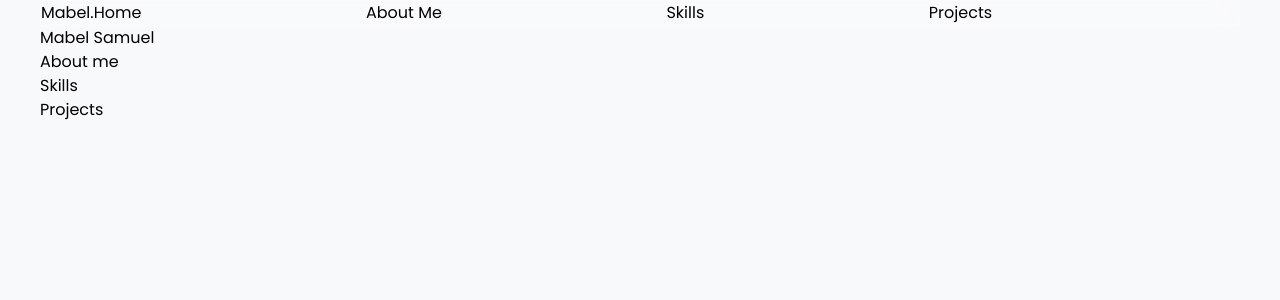
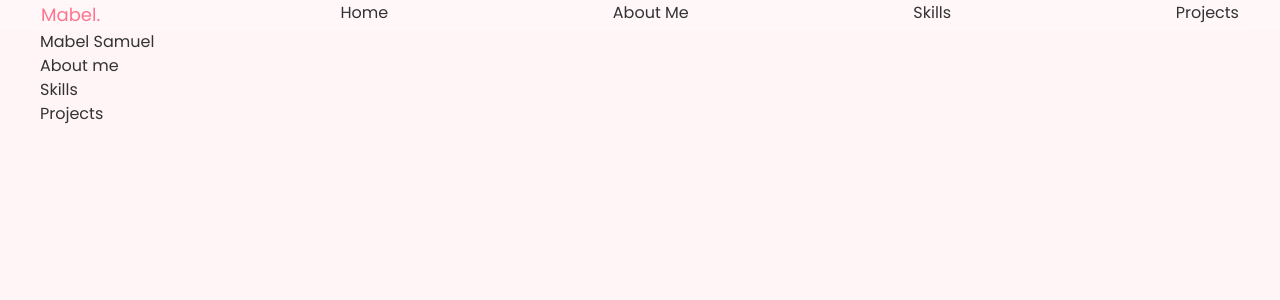
Before and after one commit to MabelSamuel/mabels-portfolio-website, a Next.js app: page / in a window 1280 px wide. Shown: the top 300 px of the page. Built offline with nearby package versions, Linux system fonts and the light colour scheme.

Commit message:
changed the colors

```diff
--- a/src/app/_components/Navbar.jsx
+++ b/src/app/_components/Navbar.jsx
@@ -3,15 +3,19 @@ import { navLinks } from "@/app/_lib/nav-links.js";
 
 export default function Navbar() {
   return (
-    <nav className="mx-10 sticky flex glass-navbar">
-      <span>Mabel.</span>
+    <nav className="px-10 sticky glass-navbar bg-navbar backdrop-blur-lg border border-border">
+      <div className="flex">
+        <span className="basis-1/4 text-primary text-lg font-medium">
+          Mabel.
+        </span>
         <ul className="flex basis-3/4 justify-between">
           {navLinks.map((link, index) => (
-        <li key={index}>
+            <li key={index} className="hover:text-primary-dark">
               <Link href={link.link}>{link.title}</Link>
             </li>
           ))}
         </ul>
+      </div>
     </nav>
   );
 }
--- a/src/app/globals.css
+++ b/src/app/globals.css
@@ -3,16 +3,16 @@
 @tailwind utilities;
 
 :root {
-  --color-primary: #FF4081; /* Main Pink */
-  --color-primary-dark: #D81B60; /* Darker Pink */
-  --color-secondary: #9575CD; /* Lilac/Purple */
-  --color-background: #F8F9FA; /* Light Background */
-  --color-background-dark: #1E1A2A; /* Dark Mode */
-  --color-text: #333333; /* Dark Gray Text */
-  --color-text-light: #F8F9FA; /* Light Text */
-  --color-navbar: rgba(255, 255, 255, 0.2); /* Glassmorphism Effect */
-  --color-button-hover: #B0003A; /* Button Hover */
-  --color-border: rgba(255, 255, 255, 0.2); /* Soft White Border */
+  --color-primary: #FF758F; /* Warm Rose (Main Pink) */
+  --color-primary-dark: #D14D72; /* Rich Berry (Darker Pink) */
+  --color-secondary: #CBAACB; /* Lavender Blush */
+  --color-background: #FFF5F7; /* Soft Blush (Light Background) */
+  --color-background-dark: #2A1E2E; /* Deep Mauve (Dark Mode) */
+  --color-text: #333333; /* Charcoal Gray */
+  --color-text-light: #F8F9FA; /* Misty White */
+  --color-navbar: rgba(255, 255, 255, 0.2); /* Soft White Glass Effect */
+  --color-button-hover: #B03060; /* Deep Rose */
+  --color-border: rgba(200, 160, 200, 0.2); /* Soft Lilac */
 }
 
 
--- a/src/app/layout.jsx
+++ b/src/app/layout.jsx
@@ -16,7 +16,7 @@ export const metadata = {
 export default function RootLayout({ children }) {
   return (
     <html lang="en">
-      <body className={`${poppins.variable} font-poppins antialiased`}>
+      <body className={`${poppins.variable} text-text font-poppins antialiased`}>
         <Navbar/>
       {children}
       </body>
```
Lines whose indentation alone changed are shown as unchanged.
